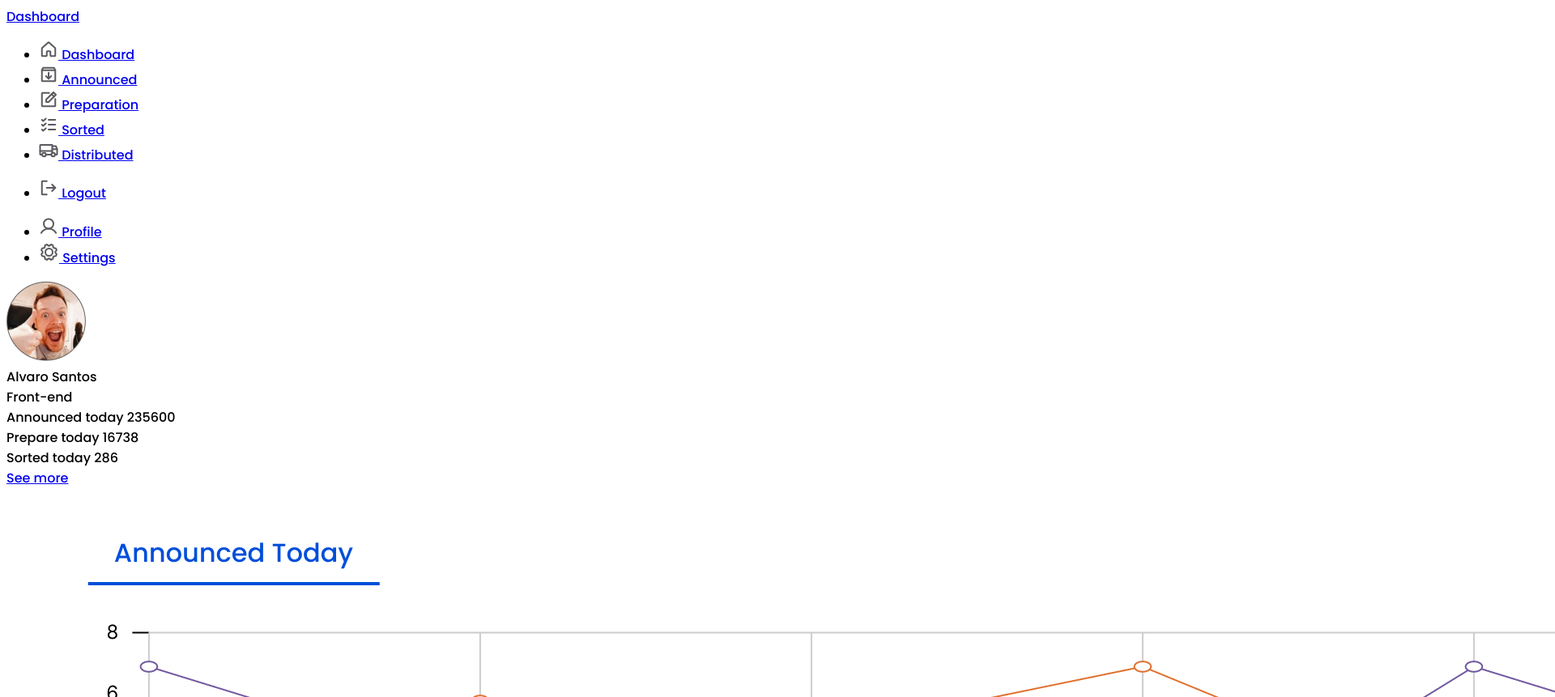
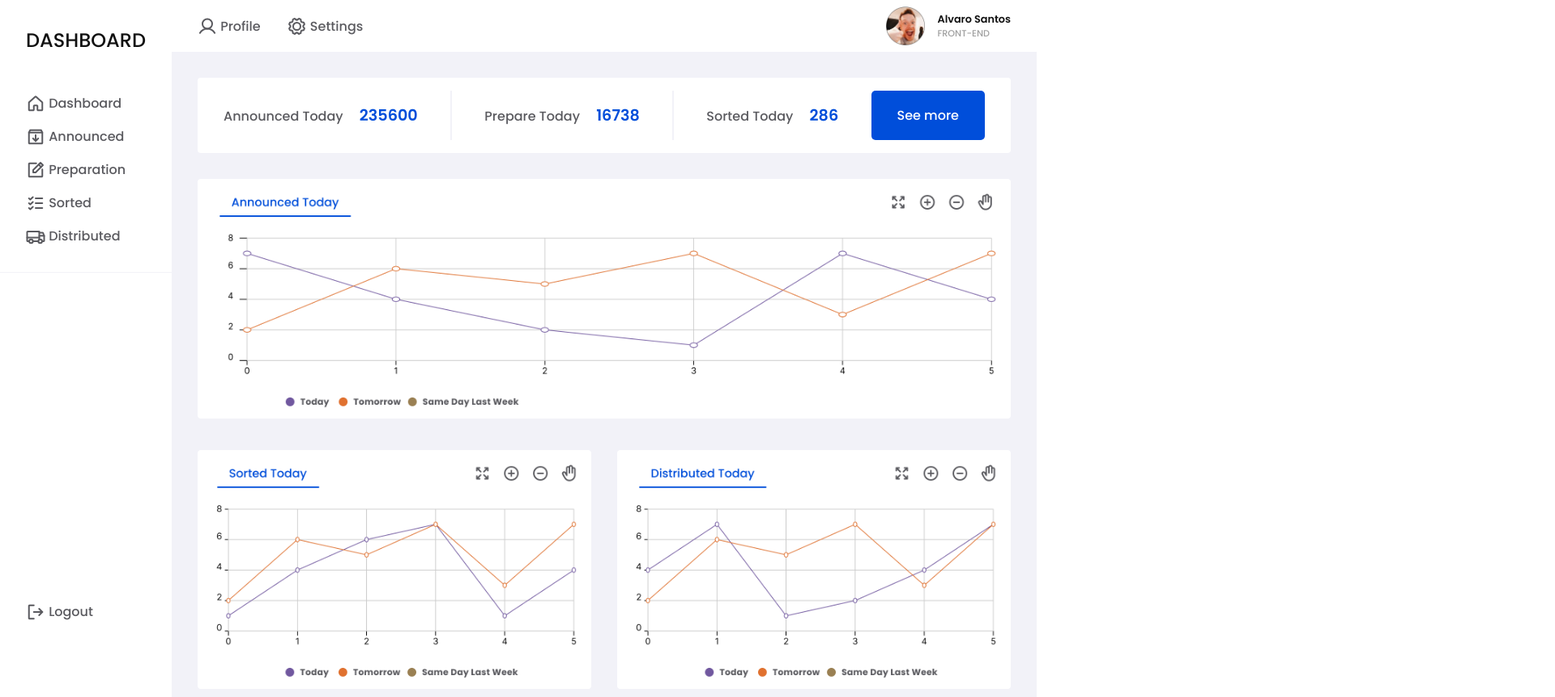
Before and after one commit to Camila-dev-sa/Projeto-Dashboard, a plain HTML site: page index.html in a window 1280 px wide. Shown: the top 861 px of the page at 81% size, 1920 px wide, since content can reach past the window. Drawn offline with Linux system fonts and the light colour scheme.

Commit message:
Projeto finalizado

```diff
--- a/estilo.css
+++ b/estilo.css
@@ -1,3 +1,195 @@
+:root {
+    --primary-color: #004eda;
+    --grey: #f2f2f8;
+    --default-padding: 2rem;
+    --middle-padding: calc(var(--default-padding) / 2);
+    --black: #111;
+    --color-text: #5a5a5f;
+}
+
 body {
     font-family: 'Poppins', sans-serif;
+    color: var(--color-text);
+    display: grid;
+    grid-template-columns: max-content 1fr;
+    grid-template-rows: 4rem minmax(calc(100vh - 64px), auto);
+    margin: 0;
 }
+
+img {
+    max-width: 100%;
+}
+
+.mainNav {
+    grid-row: 1 / -1;
+    grid-column: 1 / 2;
+    background-color: white;
+    display: flex;
+    flex-direction: column;
+    max-height: 100vh;
+    position: sticky;
+    top: 0;
+    /* padding-right: var(--default-padding); */
+}
+
+.topnav {
+    grid-row: 1 / 2;
+    grid-column: 2 / -1;
+    background-color: white;
+    display: flex;
+    justify-content: space-between;
+    align-items: center;
+}
+
+main {
+    grid-row: 2 / -1;
+    grid-column: 2 / -1;
+    background-color: var(--grey);
+
+    display: grid;
+    gap: var(--default-padding);
+    grid-template-columns: 1fr 1fr;
+    grid-auto-rows: min-content;
+    padding: var(--default-padding);
+}
+
+main > * {
+    grid-column: span 2;
+}
+
+main > .grid-half {
+    grid-column: span 1;
+}
+
+main > figure {
+    margin: 0;
+}
+
+.mainNav_linkLogo {
+    padding-left: var(--default-padding);
+    padding-top: var(--default-padding);
+    display: inline-block;
+    color: var(--black);
+    text-decoration: none;
+    text-transform: uppercase;
+    font-size: 1.5rem;
+    padding-right: var(--default-padding);
+}
+
+.mainNav_menu, .topnav_menu {
+    list-style-type: none;
+    margin: 0;
+    padding: 0;
+    padding-left: var(--default-padding);
+}
+
+.mainNav_menu {
+    padding-right: var(--default-padding);
+}
+
+.mainNav_menu a, .topnav_menu a {
+    text-decoration: none;
+    color: #5a5a5f;
+}
+
+.mainNav_menu svg, .topnav_menu svg { /* para alinhar o botao com o escrito */
+    vertical-align: bottom;
+}
+
+.topnav_menu {
+    display: flex;
+    gap: var(--default-padding);
+}
+
+.mainNav_menus {
+    display: flex;
+    flex-direction: column;
+    justify-content: space-between;
+    flex-grow: 1;
+    padding-top: var(--default-padding);
+}
+
+.mainNav_menu li {
+    margin-top: 1rem;
+}
+
+.mainNav_menu:last-child {
+    padding-bottom: var(--default-padding);
+}
+
+.mainNav_menu:not(:last-child) {
+    border-bottom: 1px solid var(--grey);
+    padding-bottom: var(--default-padding);
+}
+
+.perfil {
+    margin-right: var(--default-padding);
+    display: flex;
+    height: 100%;
+    align-items: center;
+}
+
+.perfil_thumb {
+    height: 100%;
+    padding-top: .5rem;
+    padding-bottom: .5rem;
+    margin-right: var(--middle-padding);
+    box-sizing: border-box;
+}
+
+.perfil_thumb img {
+    height: 100%;
+}
+
+.perfil_name {
+    font-size: .8rem;
+    font-weight: 600;
+    color: var(--black);
+}
+
+.perfil_rule {
+    font-size: .7rem;
+    font-weight: 500;
+    text-transform: uppercase;
+    color: color-mix(in srgb, var(--black), transparent 60%);
+}
+
+.summary {
+    background-color: white;
+    display: flex;
+    justify-content: space-between;
+    align-items: center;
+    padding: var(--middle-padding) var(--default-padding);
+    border-radius: 4px;
+}
+
+.summary article {
+    padding: var(--middle-padding) 0;
+}
+
+.summary_separeted {
+    width: 2px;
+    background-color: var(--grey);
+    align-self: stretch;
+}
+
+.summary_number {
+    color: var(--primary-color);
+    font-size: 1.2rem;
+    font-weight: 600;
+    margin-left: var(--middle-padding);
+}
+
+.btn {
+    background-color: var(--primary-color);
+    text-decoration: none;
+    color: white;
+    border-radius: 5px;
+    padding: calc(var(--middle-padding) / 2) var(--default-padding);
+}
+
+.summary_btn {
+    align-self: stretch;
+    display: flex;
+    align-items: center;
+}
--- a/index.html
+++ b/index.html
@@ -11,10 +11,10 @@
 </head>
 <body>
     <nav class="mainNav">
-        <a href="index.html" class="mainNav-linkLogo">Dashboard</a>
+        <a href="index.html" class="mainNav_linkLogo">Dashboard</a>
 
-        <div class="menus">
-            <ul class="menu">
+        <div class="mainNav_menus">
+            <ul class="mainNav_menu">
                 <li>
                     <a href="#">
                         <svg width="24" height="24" viewBox="0 0 24 24" fill="none" xmlns="http://www.w3.org/  2000/svg">
@@ -78,7 +78,7 @@
                 </li>
             </ul>
 
-            <ul class="menu">
+            <ul class="mainNav_menu">
                 <li>
                     <a href="#">
                         <svg width="24" height="24" viewBox="0 0 24 24" fill="none" xmlns="http://www.w3.org/2000/svg">
@@ -120,36 +120,44 @@
             <div class="perfil_thumb">
                 <img src="imagens/perfil.png" alt="Alvaro">
             </div>
-            <div>Alvaro Santos</div>
-            <div>Front-end</div>
+            <div>
+                <div class="perfil_name">Alvaro Santos</div>
+                <div class="perfil_rule">Front-end</div>
+            </div>
         </section>
     </header>
 
     <main>
         <section class="summary">
             <article>
-                <span class="description">Announced today</span>
-                <span class="number">235600</span>
-            </article>
-            <article>
-                <span class="description">Prepare today</span>
-                <span class="number">16738</span>
-            </article>
-            <article>
-                <span class="description">Sorted today</span>
-                <span class="number">286</span>
+                <span class="summary_description">Announced Today</span>
+                <span class="summary_number">235600</span>
             </article>
 
-            <a href="#" class="btn">See more</a>
+            <div class="summary_separeted"></div>
+
+            <article>
+                <span class="summary_description">Prepare Today</span>
+                <span class="summary_number">16738</span>
+            </article>
+
+            <div class="summary_separeted"></div>
+
+            <article>
+                <span class="summary_description">Sorted Today</span>
+                <span class="summary_number">286</span>
+            </article>
+
+            <a href="#" class="btn summary_btn">See more</a>
         </section>
 
         <figure>
             <img src="imagens/chart1.png" alt="chart1">
         </figure>
-        <figure>
+        <figure class="grid-half">
             <img src="imagens/chart2.png" alt="chart2">
         </figure>
-        <figure>
+        <figure class="grid-half">
             <img src="imagens/chart3.png" alt="chart3">
         </figure>
     </main>
```
